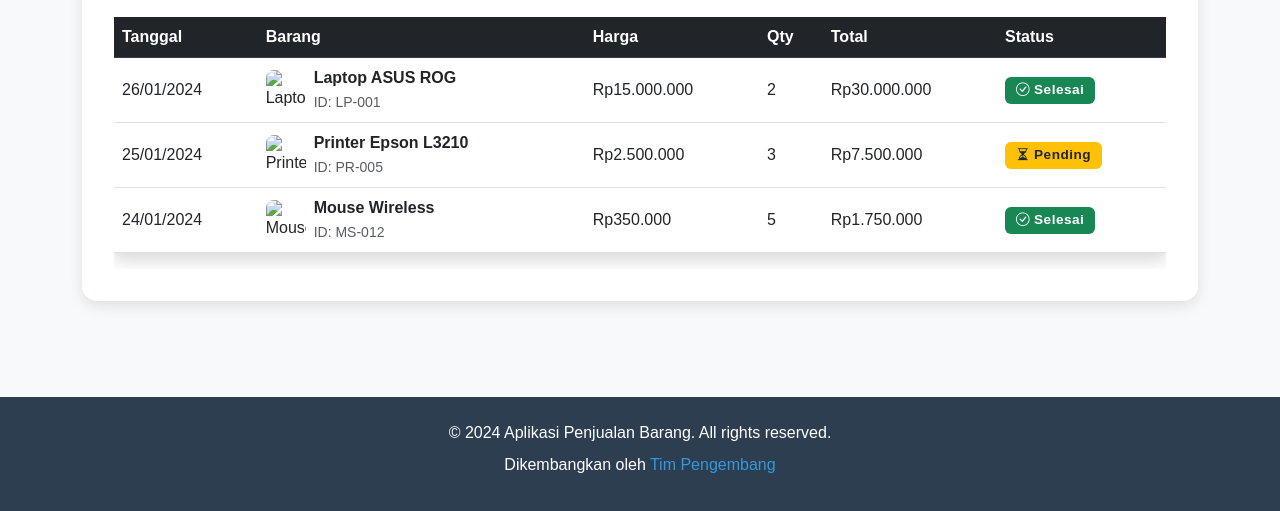
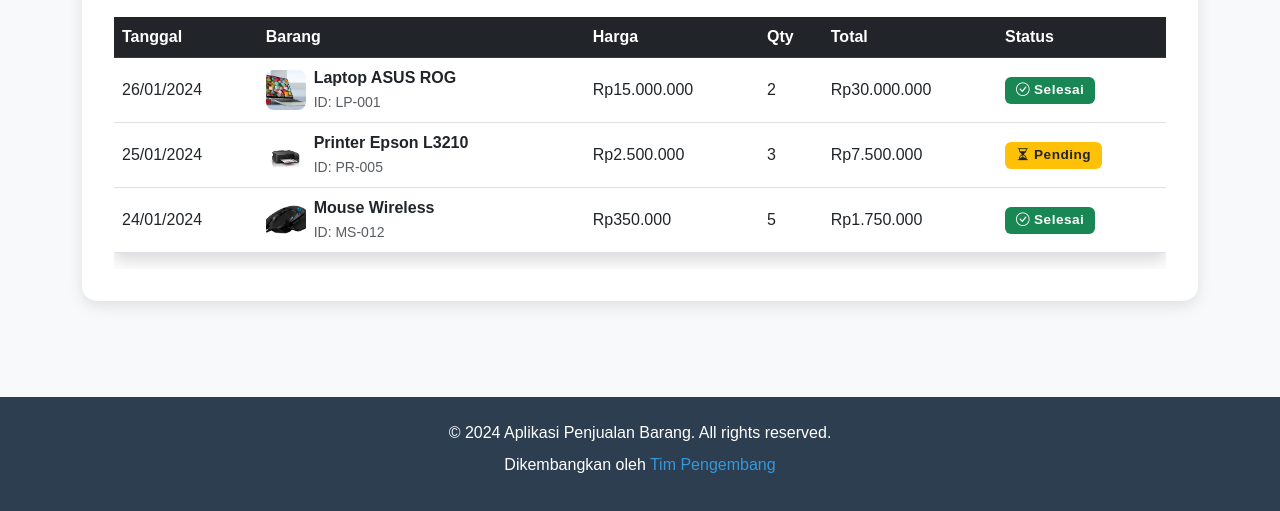
Before and after one commit to Onesnga/progweb2, a plain HTML site: page transaksi.html in a window 1280 px wide. Shown: the part 581-1092 px from the top of the page. Drawn offline with nearby package versions, Linux system fonts and the light colour scheme.

Commit message:
Update transaksi.html

```diff
--- a/transaksi.html
+++ b/transaksi.html
@@ -101,7 +101,7 @@
                             <td>26/01/2024</td>
                             <td>
                                 <div class="d-flex align-items-center">
-                                    <img src="images/laptop.webp" alt="Laptop" class="item-img me-2">
+                                    <img src="laptop.webp" alt="Laptop" class="item-img me-2">
                                     <div>
                                         <div class="fw-bold">Laptop ASUS ROG</div>
                                         <small class="text-muted">ID: LP-001</small>
@@ -120,7 +120,7 @@
                             <td>25/01/2024</td>
                             <td>
                                 <div class="d-flex align-items-center">
-                                    <img src="images/printer.webp" alt="Printer" class="item-img me-2">
+                                    <img src="printer.webp" alt="Printer" class="item-img me-2">
                                     <div>
                                         <div class="fw-bold">Printer Epson L3210</div>
                                         <small class="text-muted">ID: PR-005</small>
@@ -139,7 +139,7 @@
                             <td>24/01/2024</td>
                             <td>
                                 <div class="d-flex align-items-center">
-                                    <img src="images/mouse.jpg" alt="Mouse" class="item-img me-2">
+                                    <img src="mouse.jpg" alt="Mouse" class="item-img me-2">
                                     <div>
                                         <div class="fw-bold">Mouse Wireless</div>
                                         <small class="text-muted">ID: MS-012</small>
```
